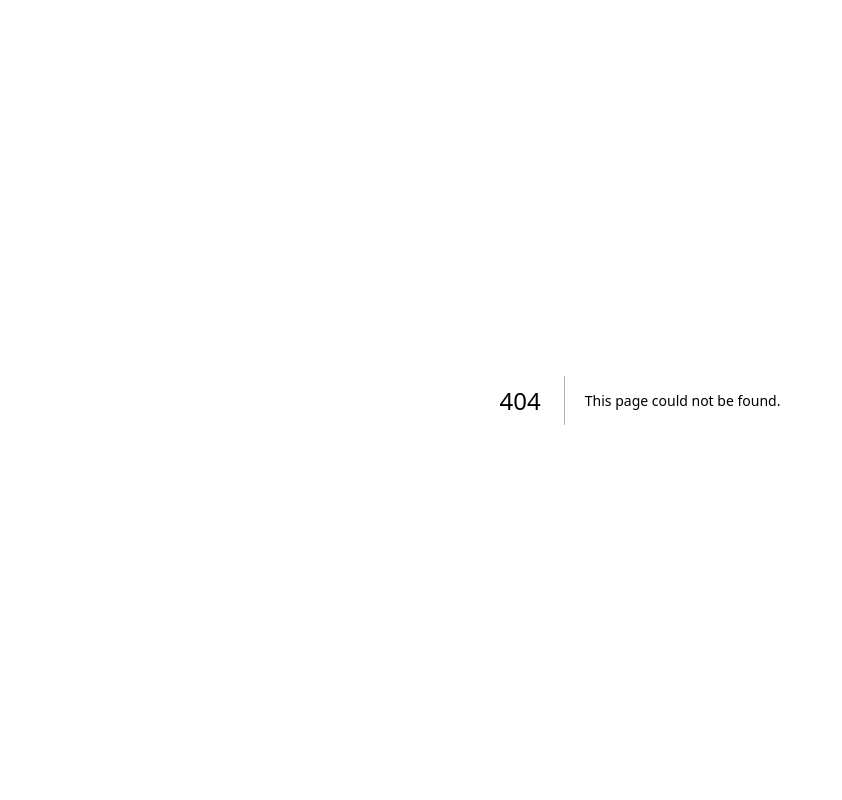
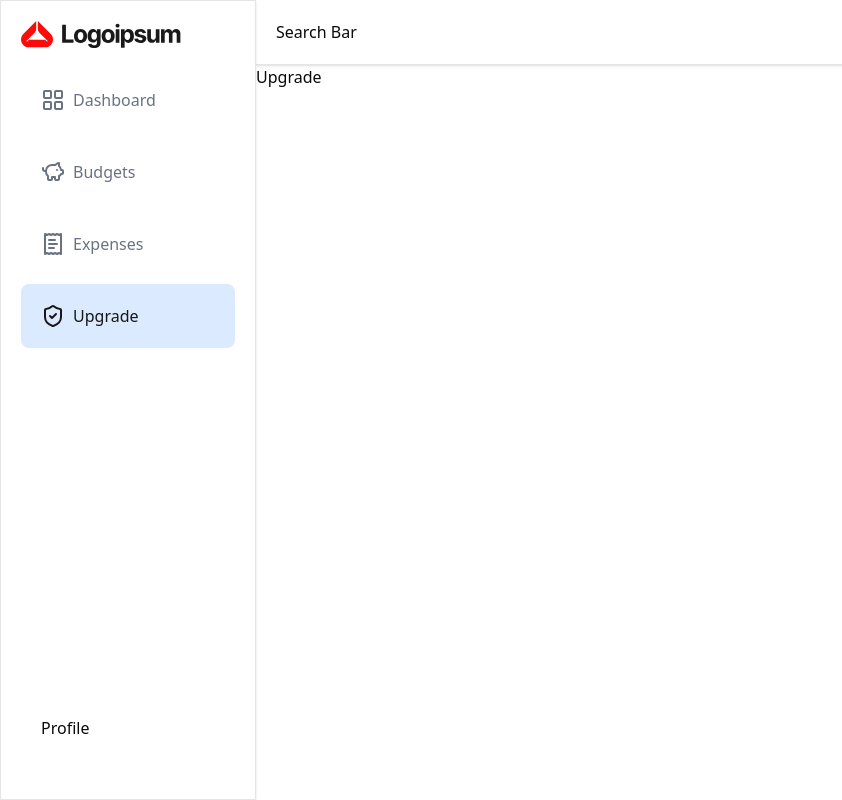
Before and after one commit to anurag77889/innopro-expense-tracker, a Next.js app: page /dashboard/upgrade in a window 1280 px wide. Before the commit this address had no page. Shown: the whole page, without its empty margins (0-842 px from the left). Built offline with nearby package versions, Linux system fonts and the light colour scheme.

Commit message:
"Changed Something"

```diff
--- a/app/(routes)/dashboard/_components/SideNav.jsx
+++ b/app/(routes)/dashboard/_components/SideNav.jsx
@@ -4,6 +4,7 @@ import Image from "next/image";
 import { UserButton } from "@clerk/nextjs";
 import { LayoutGrid, PiggyBank, ReceiptText, ShieldCheck } from "lucide-react";
 import { usePathname } from "next/navigation";
+import Link from "next/link";
 
 function SideNav() {
   const menuList = [
@@ -17,19 +18,24 @@ function SideNav() {
 
   return (
     <div className="h-screen p-5 border shadow-sm">
-      <Image src="/logo.svg" alt="logo" width={160} height={100} />
+      <Link href={"/"}>
+        <Image src="/logo.svg" alt="logo" width={160} height={100} />
+      </Link>
+
       <div className="mt-5">
         {menuList.map((menu) => (
-          <h2
-            key={menu.id} // Added key prop
-            className={`flex gap-2 items-center text-gray-500 font-medium p-5 cursor-pointer rounded-md hover:text-primary hover:bg-blue-100
-            ${path === menu.path ? "text-primary bg-blue-100" : ""}`}
-          >
-            <menu.icon />
-            {menu.name}
-          </h2>
+          <Link href={menu.path} key={menu.id}>
+            <div
+              className={`flex gap-2 items-center mb-2 text-gray-500 font-medium p-5 cursor-pointer rounded-md hover:text-primary hover:bg-blue-100
+              ${path === menu.path ? "text-primary bg-blue-100" : ""}`}
+            >
+              <menu.icon />
+              {menu.name}
+            </div>
+          </Link>
         ))}
       </div>
+
       <div className="fixed bottom-10 p-5 flex gap-2 items-center">
         <UserButton />
         <span>Profile</span>
--- /dev/null
+++ b/app/(routes)/dashboard/budgets/page.jsx
@@ -0,0 +1,7 @@
+import React from "react";
+
+function Budgets() {
+  return <div>Budgets</div>;
+}
+
+export default Budgets;
--- /dev/null
+++ b/app/(routes)/dashboard/expenses/page.jsx
@@ -0,0 +1,7 @@
+import React from "react";
+
+function Expenses() {
+  return <div>Expenses</div>;
+}
+
+export default Expenses;
--- a/app/(routes)/dashboard/layout.jsx
+++ b/app/(routes)/dashboard/layout.jsx
@@ -3,6 +3,8 @@ import SideNav from "./_components/SideNav";
 import DashboardHeader from "./_components/DashboardHeader";
 
 function DashboardLayout({ children }) {
+  const checkUserBudgets = () => {};
+
   return (
     <div>
       <div className="fixed md:w-64 hidden md:block">
--- /dev/null
+++ b/app/(routes)/dashboard/upgrade/page.jsx
@@ -0,0 +1,7 @@
+import React from "react";
+
+function Upgrade() {
+  return <div>Upgrade</div>;
+}
+
+export default Upgrade;
--- a/app/_components/Hero.jsx
+++ b/app/_components/Hero.jsx
@@ -2,13 +2,13 @@ import React from "react";
 import Image from "next/image";
 function Hero() {
   return (
-    <section className="bg-white flex items-center flex-col">
+    <section className="bg-white flex items-center flex-col justify-center ">
       <div className="mx-auto w-screen max-w-screen-xl px-4 py-16 sm:px-6 sm:py-24 lg:px-8 lg:py-32">
         <div className="max-w-prose">
-          <h1 className="text-4xl font-bold text-gray-900 sm:text-5xl dark:text-white">
-            Understand user flow and
-            <strong className="text-indigo-600"> increase </strong>
-            conversions
+          <h1 className="text-4xl leading-[3.5rem] font-bold text-gray-900 sm:text-5xl dark:text-white ">
+            Try
+            <strong className="text-indigo-600"> InnoPro </strong>– Because
+            Every Expense Matters!
           </h1>
 
           <p className="mt-4 text-base text-pretty text-gray-700 sm:text-lg/relaxed dark:text-gray-200">
@@ -23,13 +23,6 @@ function Hero() {
               href="/sign-in"
             >
               Get Started
-            </a>
-
-            <a
-              className="inline-block rounded border border-gray-200 px-5 py-3 font-medium text-gray-700 shadow-sm transition-colors hover:bg-gray-50 hover:text-gray-900 dark:border-gray-700 dark:text-gray-200 dark:hover:bg-gray-800 dark:hover:text-white"
-              href="#"
-            >
-              Learn More
             </a>
           </div>
         </div>
--- /dev/null
+++ b/drizzle.config.js
@@ -0,0 +1,10 @@
+import { defineConfig } from "drizzle-kit";
+
+export default defineConfig({
+  out: "./drizzle",
+  dialect: "postgresql",
+  schema: "./utils/schema.jsx",
+  dbCredentials: {
+    url: process.env.NEXT_PUBLIC_DATABASE_URL,
+  },
+});
--- /dev/null
+++ b/utils/dbConfig.jsx
@@ -0,0 +1,10 @@
+// Make sure to install the correct packages:
+// npm install @neondatabase/serverless drizzle-orm
+
+import { neon } from "@neondatabase/serverless";
+import { drizzle } from "drizzle-orm/neon-serverless";
+import * as schema from "./schema";
+
+const sql = neon(process.env.NEXT_PUBLIC_DATABASE_URL);
+
+const db = drizzle(sql, { schema });
--- /dev/null
+++ b/utils/schema.jsx
@@ -0,0 +1,16 @@
+import {
+  pgTable,
+  serial,
+  varchar,
+  integer,
+  text,
+  timestamp,
+} from "drizzle-orm/pg-core";
+
+export const Budgets = pgTable("budgets", {
+  id: serial("id").primaryKey().notNull(),
+  name: varchar("name", { length: 255 }).notNull(),
+  amount: integer("amount").notNull(),
+  icon: varchar("icon").notNull(),
+  createdBy: varchar("createdBy").notNull(),
+});
```
Also changed, not shown: package.json (+9 -1 lines), 1 other file (tests, documents, lock files or other folders).
